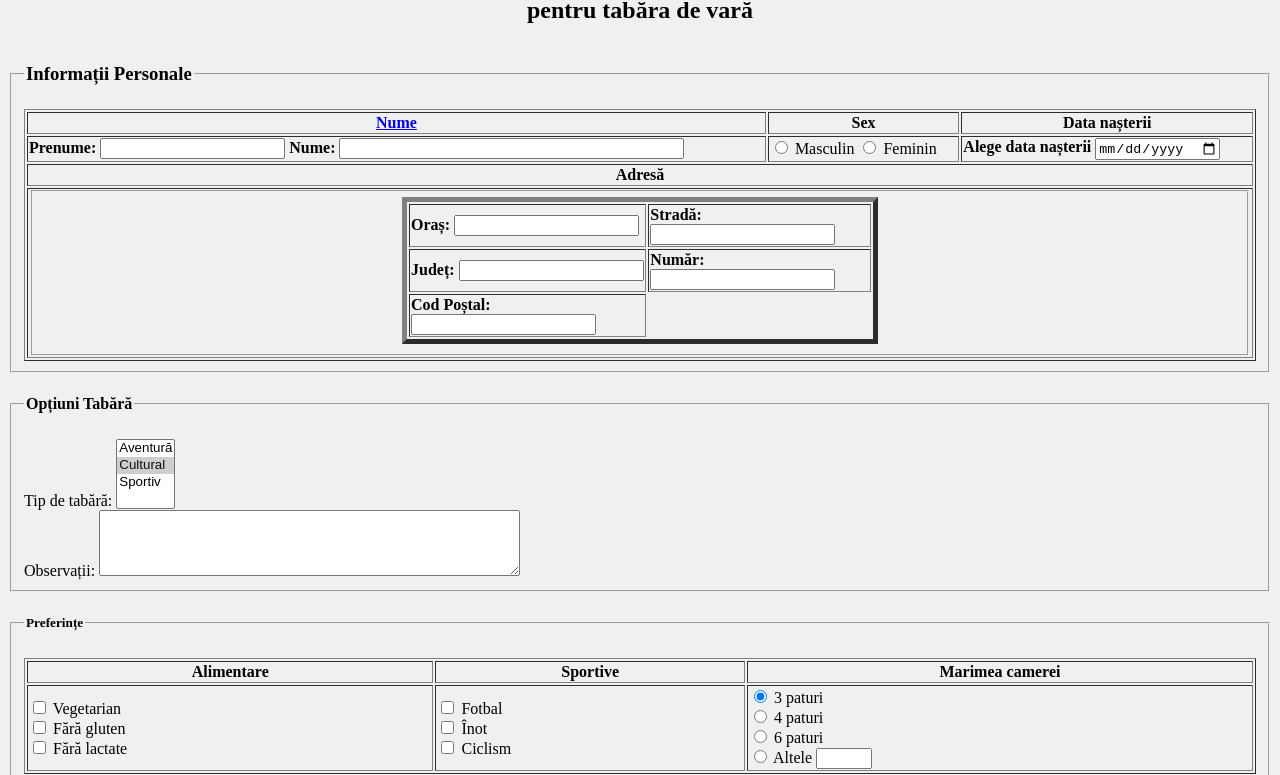
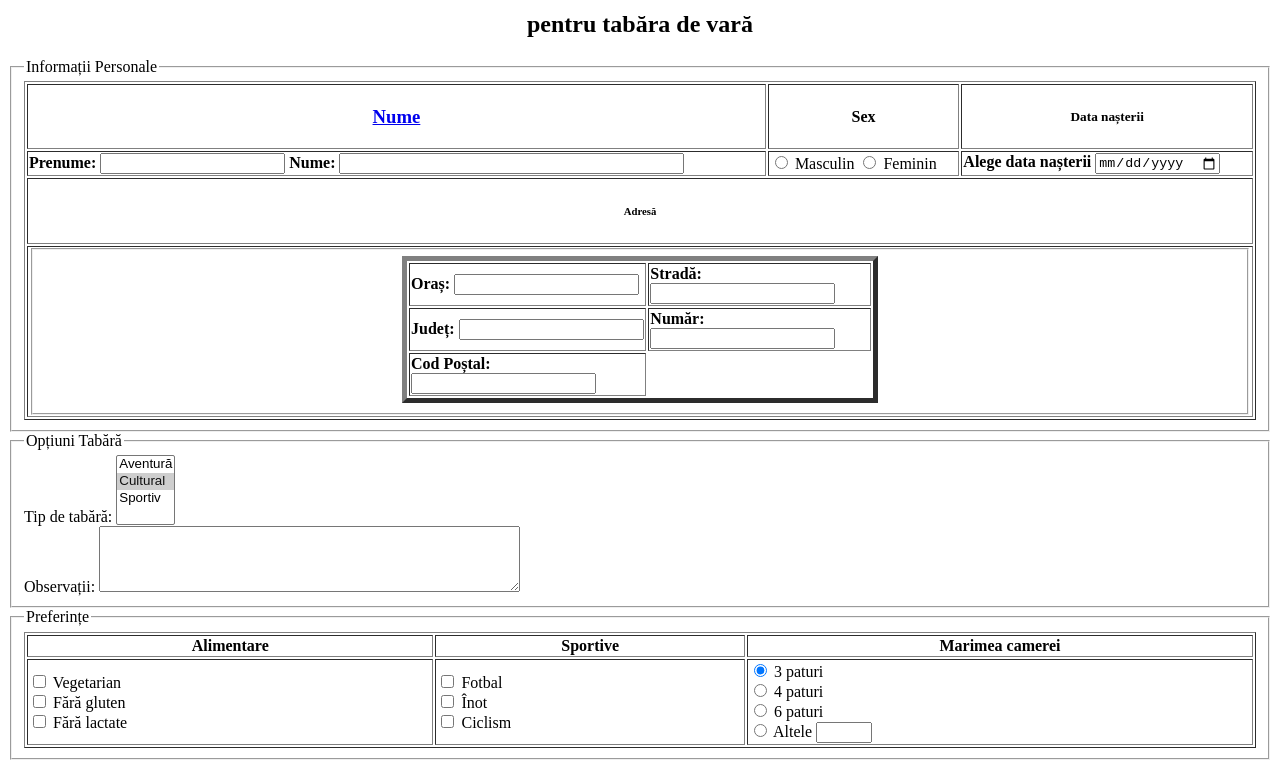
Before and after one commit to DrNoris/programareweb, a plain HTML site: page index.html in a window 1280 px wide. Shown: the part 69-844 px from the top of the page. Drawn offline with Linux system fonts and the light colour scheme.

Commit message:
n 	modified:   index.html

```diff
--- a/index.html
+++ b/index.html
@@ -1,35 +1,28 @@
-<!DOCTYPE HTML PUBLIC "-//W3C//DTD HTML 4.01 Transitional//EN">
+<!DOCTYPE html>
 <html lang="en">
+
 <head>
-    <meta http-equiv="Content-Type" content="text/html; charset=UTF-8">
+    <meta charset="UTF-8">
     <title>Lab1</title>
 </head>
-<body bgcolor="#f0f0f0">
+<body>
     <center><h1>Formular de Înscriere</h1></center>
     <center><h2>pentru tabăra de vară</h2></center>
     <form method="post" action="#">
         <fieldset>
-            <legend><h3>Informații Personale</h3></legend>
+            <legend>Informații Personale</legend>
             <table border="1" width="100%">
                 <tr>
-                    <th>
-                        <a href="https://dexonline.ro/intrare/nume/38239" target="_blank">Nume</a>
-                    </th>
-                    <th>
-                        Sex
-                    </th>
-                    <th>
-                        Data nașterii
-                    </th>
+                    <th><h3><a href="https://dexonline.ro/intrare/nume/38239" target="_blank">Nume</a></h3></th>
+                    <th><h4>Sex</h4></th>
+                    <th><h5>Data nașterii</h5></th>
                 </tr>
                 <tr>
                     <td valign="top">
-                        <div>
-                            <label for="prenume"><strong>Prenume:</strong></label>
-                            <input type="text" id="prenume" name="prenume" maxlength="30" size="20">
-                            <label for="nume"><strong>Nume:</strong></label>
-                            <input type="text" id="nume" name="nume" maxlength="20" size="40">
-                        </div>
+                        <label for="prenume"><strong>Prenume:</strong></label>
+                        <input type="text" id="prenume" name="prenume" maxlength="30" size="20">
+                        <label for="nume"><strong>Nume:</strong></label>
+                        <input type="text" id="nume" name="nume" maxlength="20" size="40">
                     </td>
                     <td valign="top">
                         <input type="radio" id="masculin" name="sex" value="masculin">
@@ -38,14 +31,12 @@
                         <label for="feminin">Feminin</label>
                     </td>
                     <td valign="top">
-                        <div>
-                            <label for="date"><b>Alege data nașterii</b></label>
-                            <input type="date" id="data" name="data">
-                        </div>
+                        <label for="data"><b>Alege data nașterii</b></label>
+                        <input type="date" id="data" name="data">
                     </td>
                 </tr>
                 <tr>
-                    <th colspan="3">Adresă</th>
+                    <th colspan="3"><h6>Adresă</h6></th>
                 </tr>
                 <tr>
                     <td colspan="3">
@@ -83,8 +74,9 @@
                 </tr>
             </table>
         </fieldset>
+
         <fieldset>
-            <legend><h4>Opțiuni Tabără</h4></legend>
+            <legend>Opțiuni Tabără</legend>
             <label>Tip de tabără:</label>
             <select name="tip-tabara" multiple>
                 <option value="aventura">Aventură</option>
@@ -95,8 +87,9 @@
             <label for="observatii">Observații:</label>
             <textarea id="observatii" name="observatii" rows="4" cols="50" readonly></textarea>
         </fieldset>
+
         <fieldset>
-            <legend><h5>Preferințe</h5></legend>
+            <legend>Preferințe</legend>
             <table border="1" width="100%">
                 <tr>
                     <th>Alimentare</th>
@@ -119,18 +112,21 @@
                         <input type="radio" name="camera" value="dubla"> 4 paturi<br>
                         <input type="radio" name="camera" value="tripla"> 6 paturi<br>
                         <input type="radio" id="camera-altele" name="camera"> Altele
-                        <input type="number" id="numar-paturi" name="numar-paturi" min="1" max="12">                    </td>
+                        <input type="number" id="numar-paturi" name="numar-paturi" min="1" max="12" step="2">
+                    </td>
                 </tr>
             </table>
         </fieldset>
+
         <br>
         <center>
             <input type="submit" value="Trimite" disabled>
             <input type="reset" value="Resetează">
         </center>
     </form>
+
     <fieldset>
-        <legend><h6>Listă echipamente necesare</h6></legend>
+        <legend>Listă echipamente necesare</legend>
         <p><i>Listă obligatorie de obiecte</i></p>
         <ul>
             <li>Îmbrăcăminte adecvată
@@ -154,14 +150,11 @@
             </li>
         </ul>
     </fieldset>
+
     <br>
     <center>
         <img src="tabara.jpg" alt="Tabăra de vară" width="600" height="400">
     </center>
 </body>
+
 </html>
-
-
-<!--   şi (absolut toate)
-următoarele atribute:
-max    -->
```
